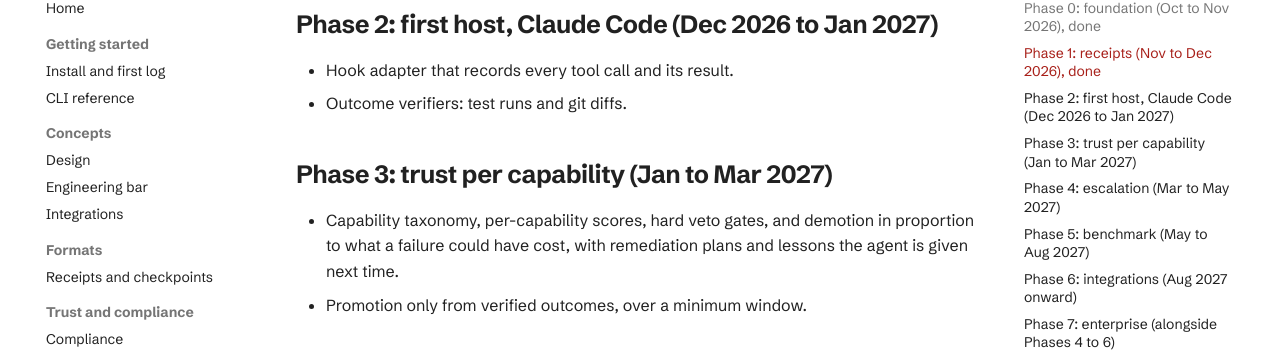
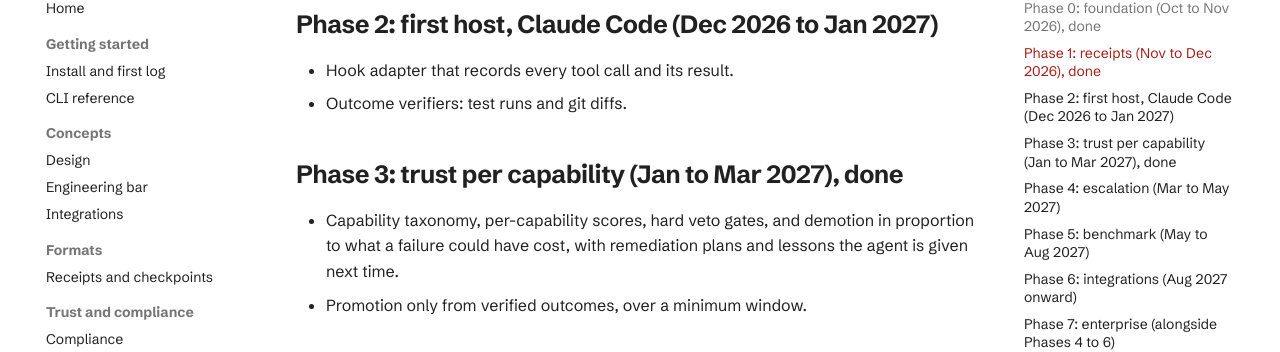
Before and after one commit to harshitwandhare/mohar, an MkDocs documentation site: the page built from docs/ROADMAP.md, in a window 1280 px wide and 900 px high, scrolled down 583 px. Shown: the part 101-453 px from the top of the window. Built offline with MkDocs 1.6.1 and Material for MkDocs 9.7.7, drawn with Linux system fonts in a browser that asks for light colours; comment, search, counter and statistics services are not loaded; the version menu is left out.

Commit message:
docs(roadmap): phase 3 done
Signed-off-by: Harshit Wandhare <harshitwandhare45@gmail.com>

```diff
--- a/docs/ROADMAP.md
+++ b/docs/ROADMAP.md
@@ -22,7 +22,7 @@
 - Hook adapter that records every tool call and its result.
 - Outcome verifiers: test runs and git diffs.
 
-## Phase 3: trust per capability (Jan to Mar 2027)
+## Phase 3: trust per capability (Jan to Mar 2027), done
 
 - Capability taxonomy, per-capability scores, hard veto gates, and demotion in proportion to what a
   failure could have cost, with remediation plans and lessons the agent is given next time.
```
